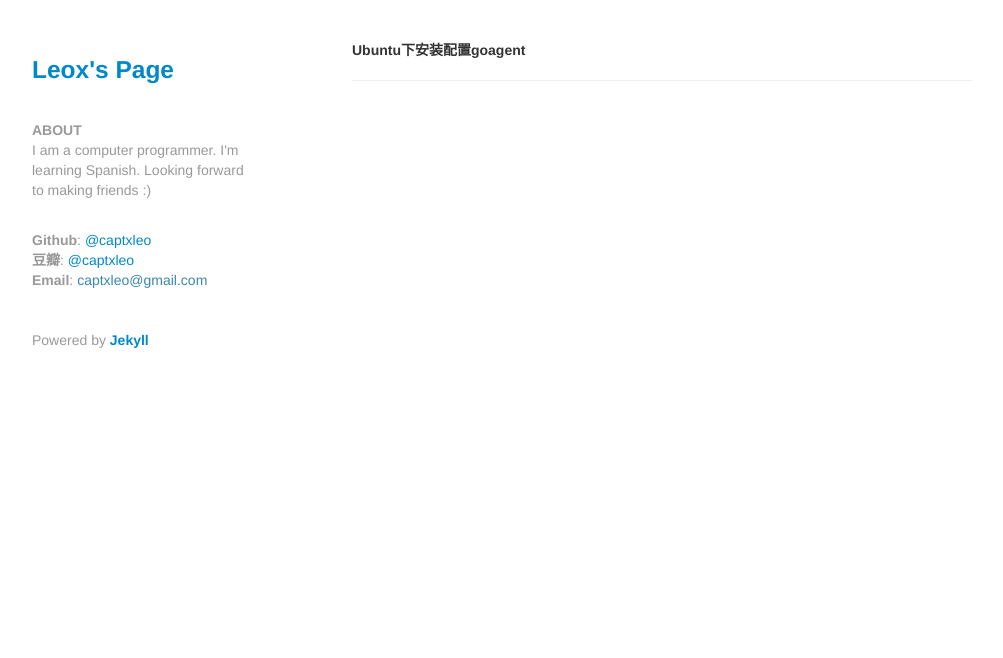
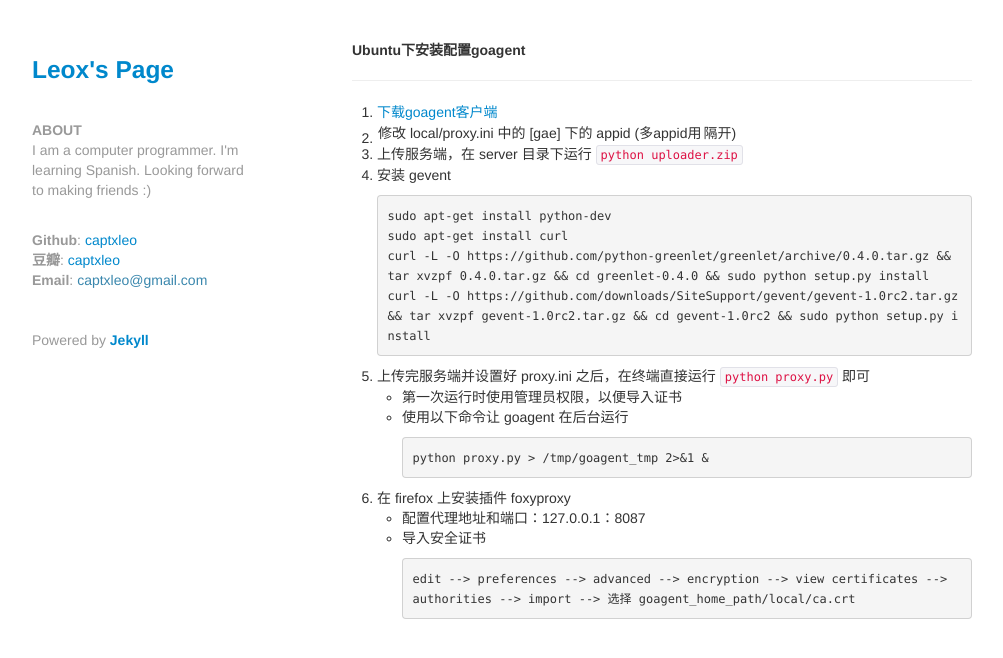
Before and after one commit to captxleo/captxleo.github.com, a Jekyll site: the page built from _posts/2013-02-03-02-how-to-configure-goagent.md, in a window 1280 px wide. Shown: the top 658 px of the page, without its empty margins (138-1141 px from the left). Built offline with Jekyll 4.4.1, drawn with Linux system fonts in a browser that asks for light colours; Markdown is read by kramdown in place of the engine named in the settings.

Commit message:
done some refinement

```diff
--- a/_config.yml
+++ b/_config.yml
@@ -1,2 +1,3 @@
 auto: true
 markdown: rdiscount
+permalink: /:year-:month-:day/:title.html
--- a/_layouts/default.html
+++ b/_layouts/default.html
@@ -32,9 +32,9 @@
 
 					<address class="muted">
 						<strong>Github</strong>:
-						<a href="https://github.com/captxleo">@captxleo</a><br>
+						<a href="https://github.com/captxleo">captxleo</a><br>
 						<strong>豆瓣</strong>:
-						<a href="http://www.douban.com/people/captxleo/">@captxleo</a><br>
+						<a href="http://www.douban.com/people/captxleo/">captxleo</a><br>
 						<strong>Email</strong>:
 						<span class="text-info">captxleo@gmail.com</span>
 					</address>
--- a/_posts/2013-02-03-02-how-to-configure-goagent.md
+++ b/_posts/2013-02-03-02-how-to-configure-goagent.md
@@ -1,5 +1,25 @@
 ---
 layout: post
 title: Ubuntu下安装配置goagent
-permalink: /:year-:month-:day/:title.html
 ---
+1.	[下载goagent客户端](https://code.google.com/p/goagent/)
+2.	修改 local/proxy.ini 中的 [gae] 下的 appid (多appid用|隔开)
+3.	上传服务端，在 server 目录下运行 `python uploader.zip`
+4.	安装 gevent
+
+		sudo apt-get install python-dev
+		sudo apt-get install curl
+		curl -L -O https://github.com/python-greenlet/greenlet/archive/0.4.0.tar.gz && tar xvzpf 0.4.0.tar.gz && cd greenlet-0.4.0 && sudo python setup.py install
+		curl -L -O https://github.com/downloads/SiteSupport/gevent/gevent-1.0rc2.tar.gz && tar xvzpf gevent-1.0rc2.tar.gz && cd gevent-1.0rc2 && sudo python setup.py install
+
+5.	上传完服务端并设置好 proxy.ini 之后，在终端直接运行 `python proxy.py` 即可
+	-	第一次运行时使用管理员权限，以便导入证书
+	-	使用以下命令让 goagent 在后台运行
+
+			python proxy.py > /tmp/goagent_tmp 2>&1 &
+
+6.	在 firefox 上安装插件 foxyproxy
+	-	配置代理地址和端口：127.0.0.1：8087
+	-	导入安全证书
+
+			edit --> preferences --> advanced --> encryption --> view certificates --> authorities --> import --> 选择 goagent_home_path/local/ca.crt
```
Also changed, not shown: _posts/2013-02-02-01-wireless-card-driver-issue.md (added, +10 -0 lines), _posts/2013-02-02-ubuntu-12.10-wireless-card-driver-issue.md (deleted, +0 -12 lines), _posts/2013-02-03-01-just-a-post-to-test-encoding.md (deleted, +0 -7 lines), 1 other file.
